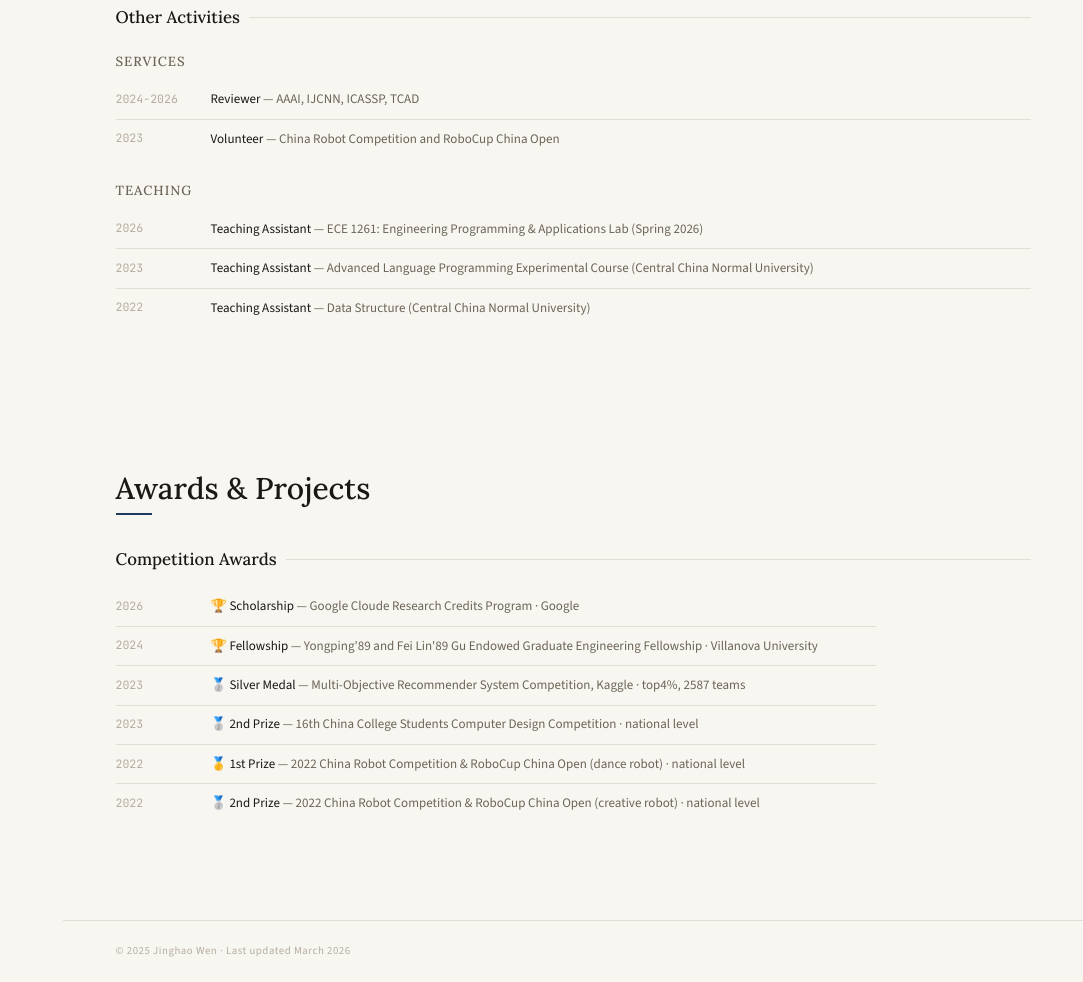
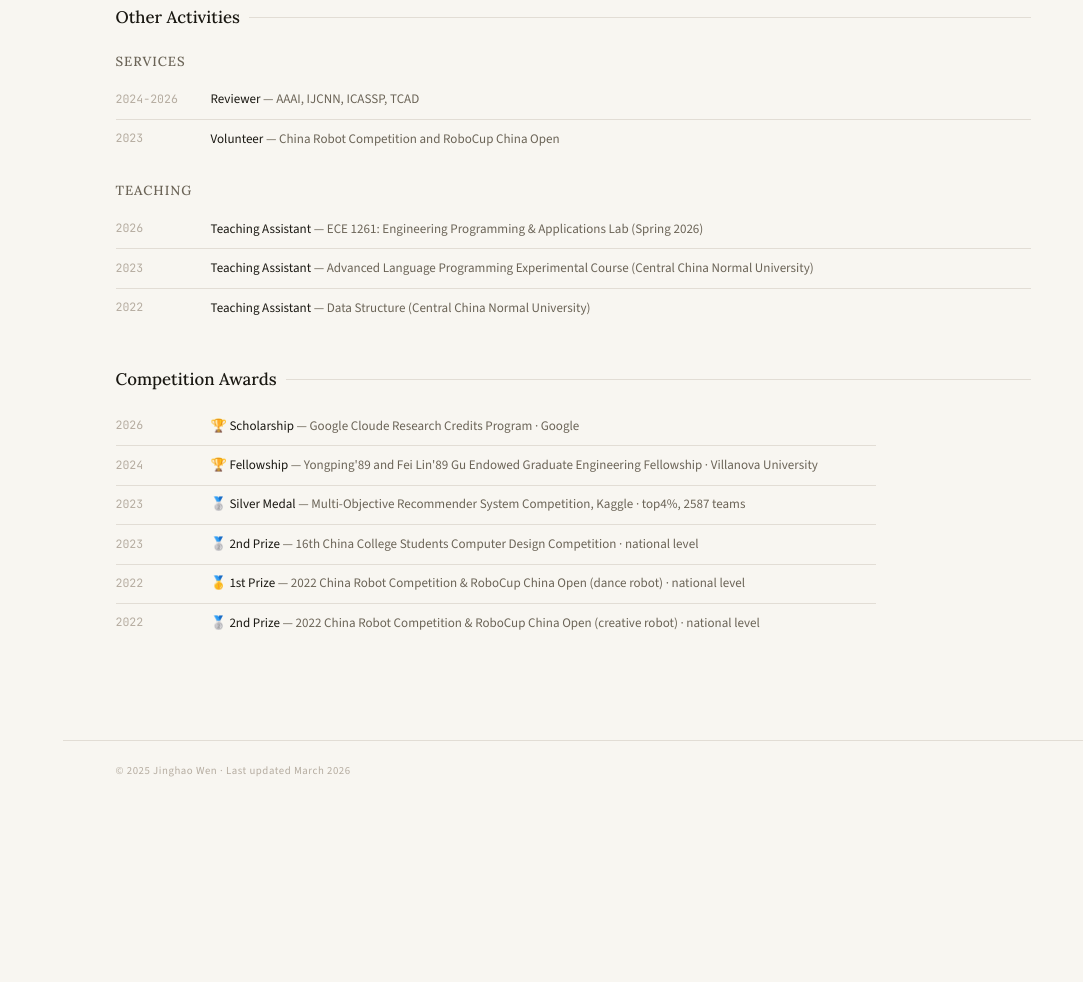
Before and after one commit to jinghaowen27/jinghaowen27.github.io, an Astro site: page / in a window 1280 px wide. Shown: the part 2079-3061 px from the top of the page, without its empty margins (197-1280 px from the left). After the commit the page ends 2881 px from the top, so only its background shows below. Built offline with nearby package versions, Linux system fonts and the light colour scheme; Astro itself is replaced by a stand-in of ours.

Commit message:
Update index.astro

```diff
--- a/src/pages/index.astro
+++ b/src/pages/index.astro
@@ -267,9 +267,21 @@ import BaseLayout from "../layouts/BaseLayout.astro";
     </ul>
   </div>
 
+  <div class="home-block">
+    <h2 class="home-block-title"><span class="en">Competition Awards</span><span class="zh" style="display:none">奖项</span></h2>
+    <ul class="act-list" style="max-width:760px;">
+      <li><span class="act-year">2026</span><span class="act-detail en"><strong>🏆 Scholarship</strong> — Google Cloude Research Credits Program · Google</span><span class="act-detail zh" style="display:none"><strong>🏆 奖学金</strong> — 谷歌云研究额度项目 · 谷歌</span></li>
+      <li><span class="act-year">2024</span><span class="act-detail en"><strong>🏆 Fellowship</strong> — Yongping'89 and Fei Lin'89 Gu Endowed Graduate Engineering Fellowship · Villanova University</span><span class="act-detail zh" style="display:none"><strong>🏆 奖学金</strong> — Yongping'89 and Fei Lin'89 Gu 捐赠研究生工程奖学金 · 维拉诺瓦大学</span></li>
+      <li><span class="act-year">2023</span><span class="act-detail en"><strong>🥈 Silver Medal</strong> — Multi-Objective Recommender System Competition, Kaggle · top4%, 2587 teams</span><span class="act-detail zh" style="display:none"><strong>🥈 银牌</strong> — 多目标推荐系统竞赛，Kaggle · top4%, 2587 teams</span></li>
+      <li><span class="act-year">2023</span><span class="act-detail en"><strong>🥈 2nd Prize</strong> —  16th China College Students Computer Design Competition  · national level</span><span class="act-detail zh" style="display:none"><strong>🥈 二等奖</strong> — 第十六届中国大学生计算机设计大赛 · 国家级</span></li>
+      <li><span class="act-year">2022</span><span class="act-detail en"><strong>🥇 1st Prize</strong> — 2022 China Robot Competition & RoboCup China Open (dance robot) · national level</span><span class="act-detail zh" style="display:none"><strong>🥇 一等奖</strong> — 2022中国机器人大赛暨机器人世界杯中国公开赛（舞蹈机器人） · 国家级</span></li>
+      <li><span class="act-year">2022</span><span class="act-detail en"><strong>🥈 2nd Prize</strong> — 2022 China Robot Competition & RoboCup China Open (creative robot) · national level</span><span class="act-detail zh" style="display:none"><strong>🥈 二等奖</strong> — 2022中国机器人大赛暨机器人世界杯中国公开赛（创新机器人） · 国家级</span></li>
+    </ul>
+  </div>
+
 </section>
 
-
+<!--
 <section class="page active" id="competition">
   <h1 class="sec-h1 en">Awards &amp; Projects</h1><h1 class="sec-h1 zh" style="display:none">奖项 &amp; 项目</h1>
   <div class="sec-rule"></div>
@@ -286,7 +298,7 @@ import BaseLayout from "../layouts/BaseLayout.astro";
     </ul>
   </div>
 
-<!--
+
   <div class="home-block">
     <h2 class="home-block-title"><span class="en">Projects</span><span class="zh" style="display:none">项目</span></h2>
     <div class="card-grid">
```
